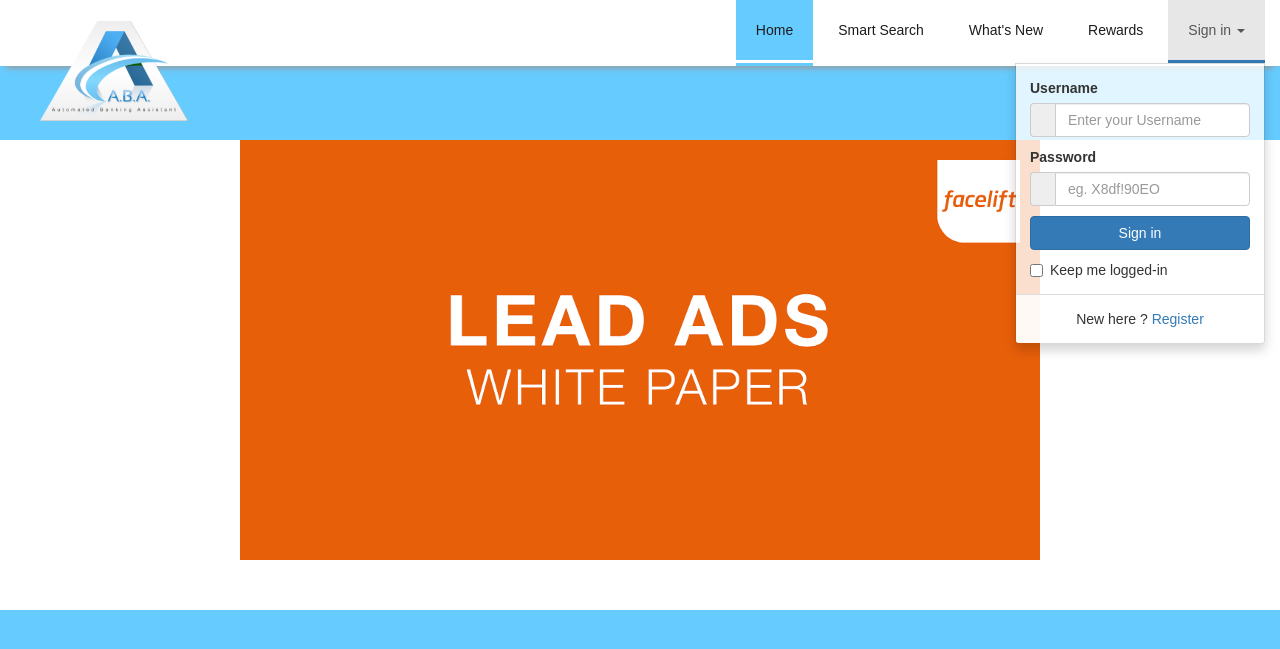
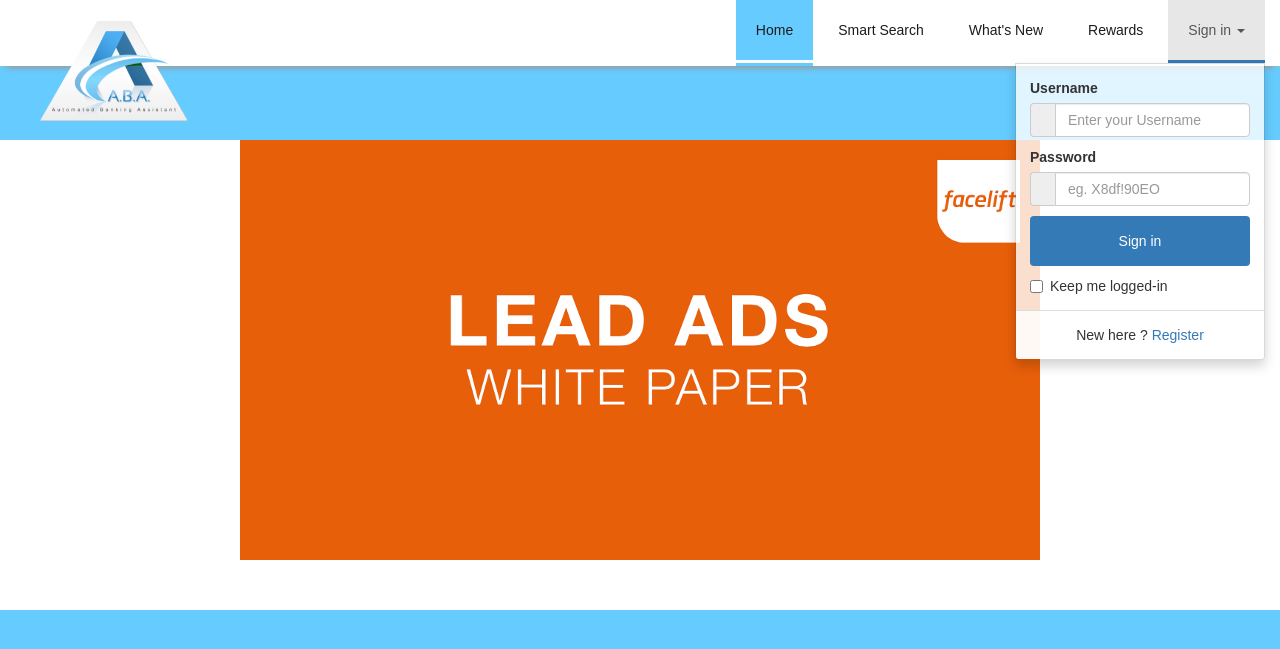
Before and after one commit to iubantot/ABA, a PHP site: page / in a window 1280 px wide, after a click on "Sign in". Shown: the top 649 px of the page. Run offline with PHP 8.4, Linux system fonts and the light colour scheme.

Commit message:
Add files via upload

```diff
--- a/css/style.css
+++ b/css/style.css
@@ -59,8 +59,13 @@
 }
 /* end */
 
-
-
+/*order (smartsearch)*/
+.btn{
+  width: 100%;
+  border: none;
+  padding: 15px 32px;
+}
+/* end */
 
 /* Remove gray gradient on carousel*/
 .carousel-control.left, .carousel-control.right {
```
